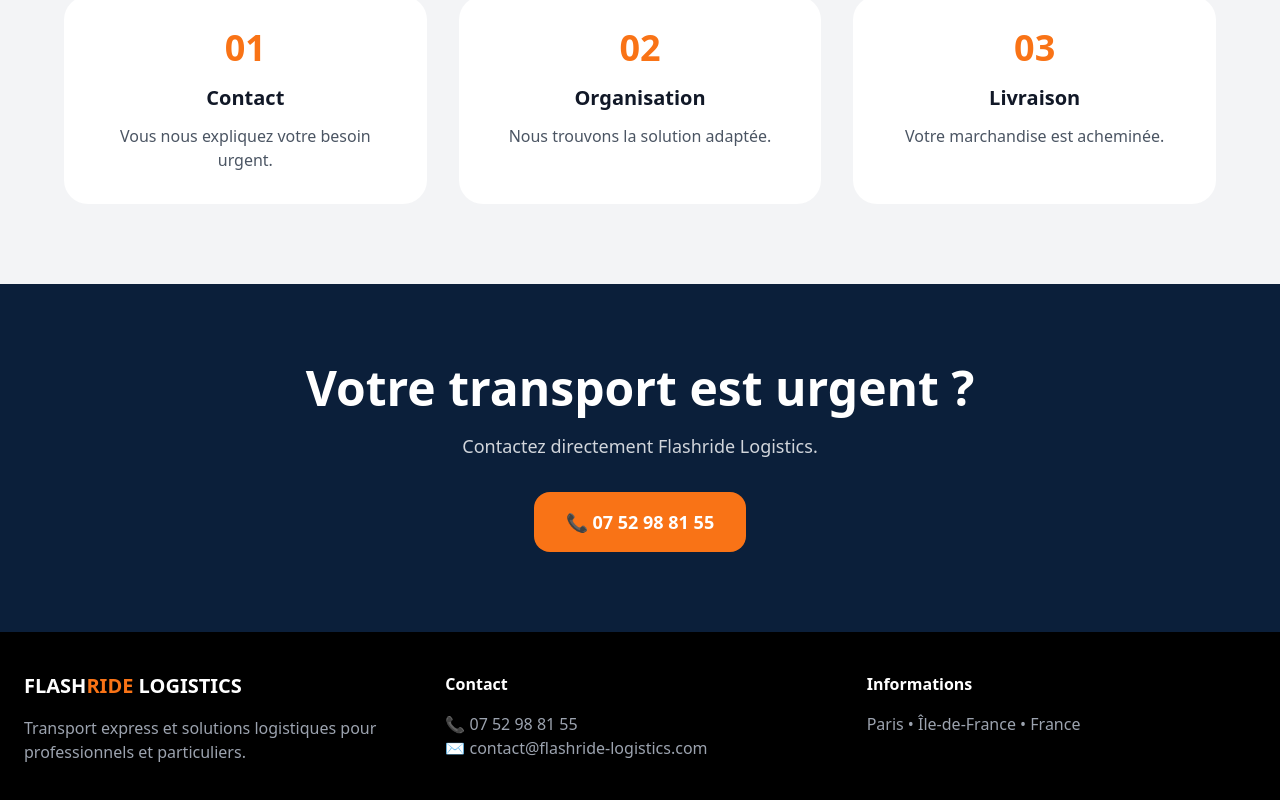
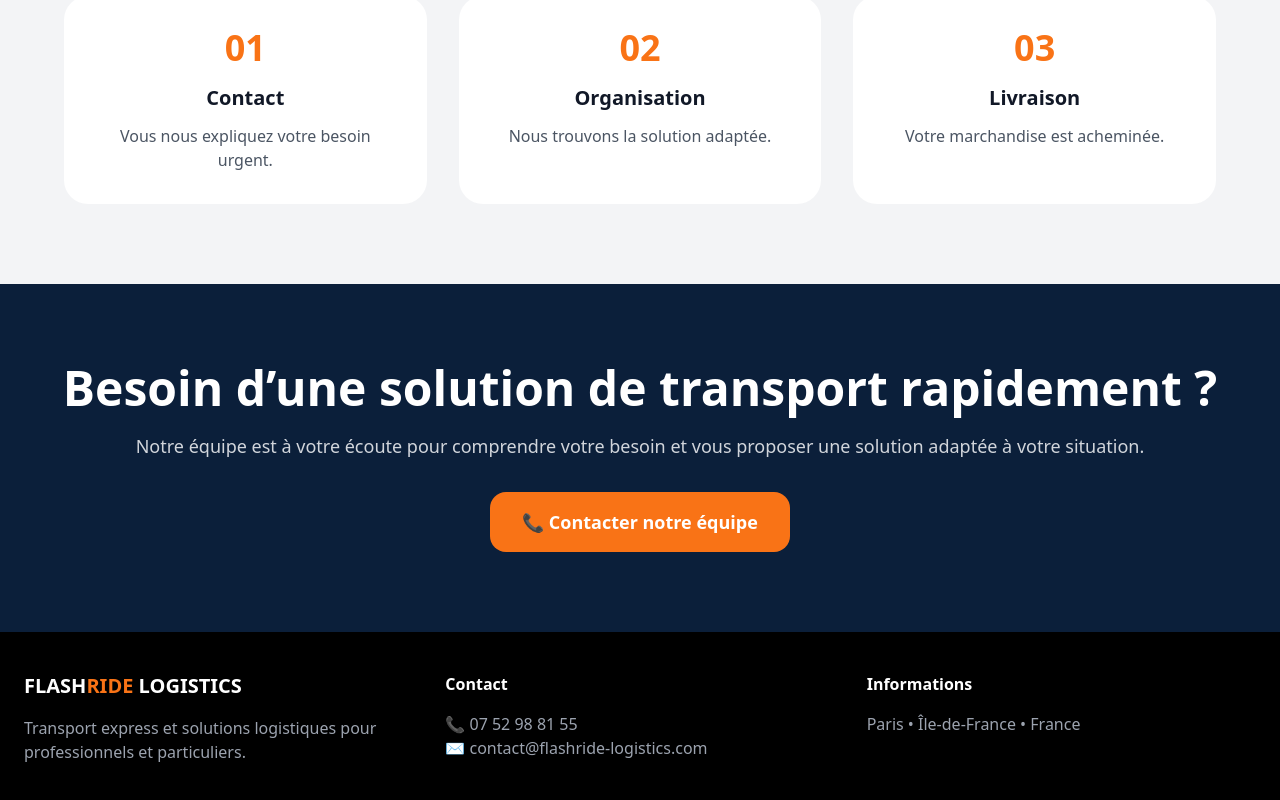
Before and after one commit to jasonvandommele-commits/flashride-logistics, a Next.js app: page /transport-express in a window 1280 px wide. Shown: the part 1807-2607 px from the top of the page. Built offline with nearby package versions, Linux system fonts and the light colour scheme.

Commit message:
Update page.jsx

```diff
--- a/app/transport-express/page.jsx
+++ b/app/transport-express/page.jsx
@@ -273,21 +273,21 @@ export default function TransportExpress() {
 
 
         <h2 className="text-3xl md:text-5xl font-black">
-          Votre transport est urgent ?
+  Besoin d’une solution de transport rapidement ?
 </h2>
 
 
 <p className="mt-5 text-gray-300 text-lg">
-          Contactez directement Flashride Logistics.
+  Notre équipe est à votre écoute pour comprendre votre besoin
+  et vous proposer une solution adaptée à votre situation.
 </p>
-
 
 
 <a
   href="tel:0752988155"
   className="inline-block mt-8 bg-orange-500 px-8 py-4 rounded-2xl font-bold text-lg"
 >
-          📞 07 52 98 81 55
+  📞 Contacter notre équipe
 </a>
 
 
```
Lines whose indentation alone changed are shown as unchanged.
